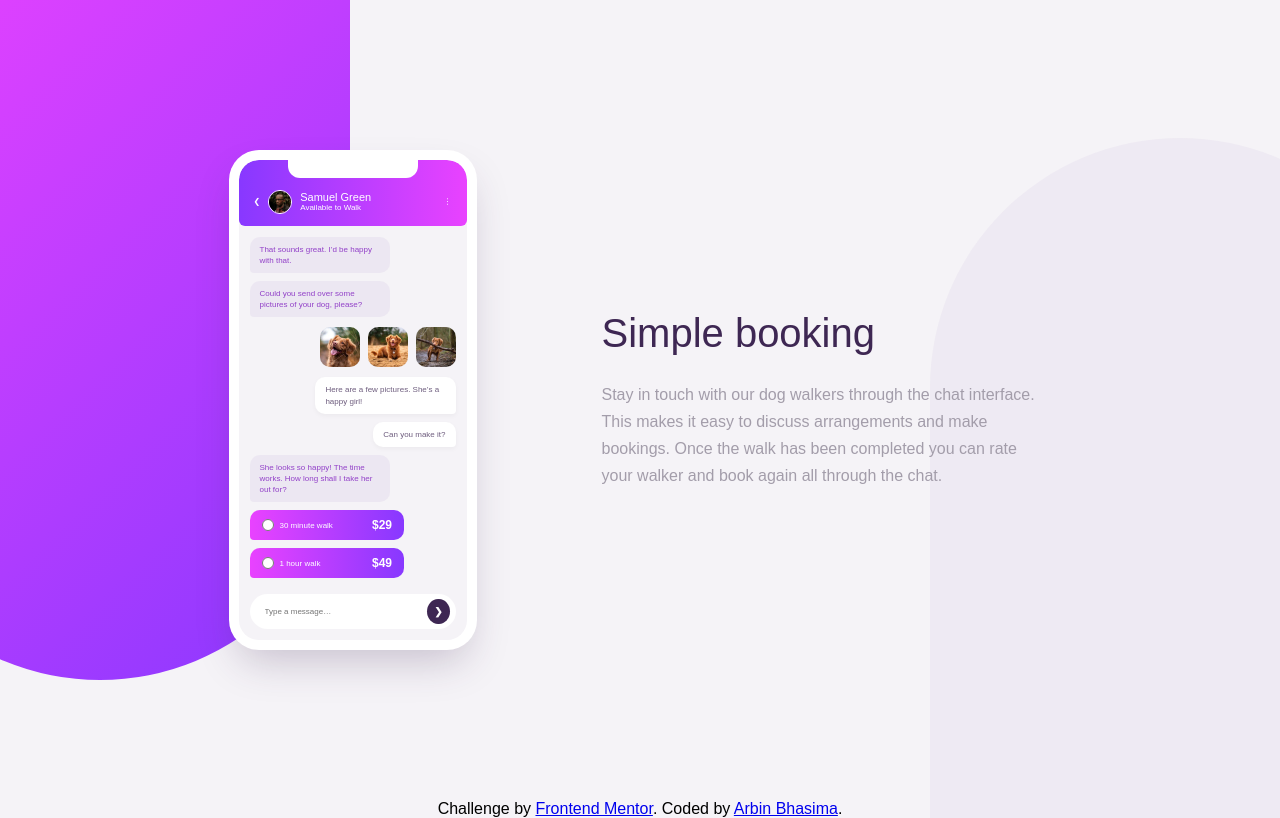
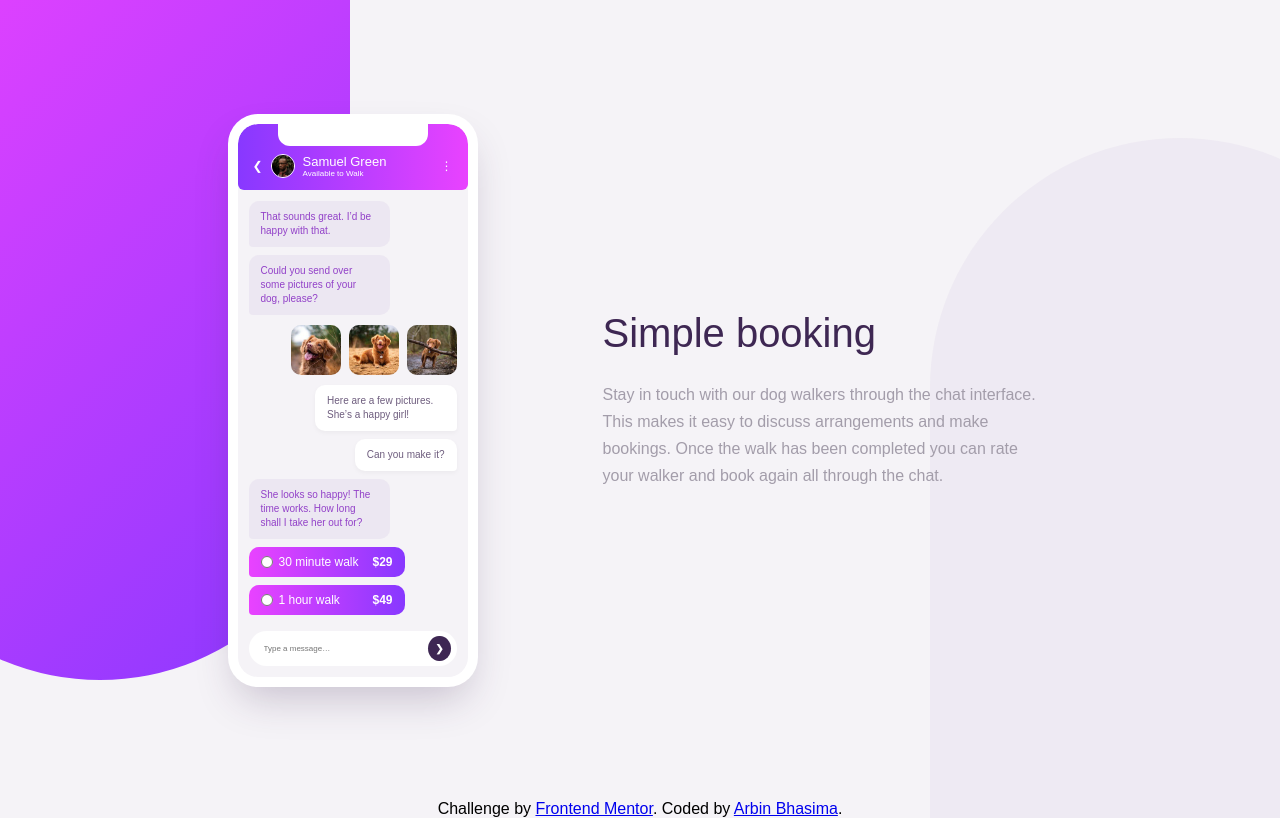
Before and after one commit to ArbinBhasimaOfficial/AiSoftwareDev, a plain HTML site: page Day1/assignment/chat-app-css/chat-app-css-illustration-master/index.html in a window 1280 px wide. Shown: the top 818 px of the page. Drawn offline with Linux system fonts and the light colour scheme.

Commit message:
Updated Size of the fonts pictures chat box.

```diff
--- a/Day1/assignment/chat-app-css/chat-app-css-illustration-master/style.css
+++ b/Day1/assignment/chat-app-css/chat-app-css-illustration-master/style.css
@@ -56,19 +56,22 @@ body {
 }
 
 .phone {
-  width: 248px;
+  width: 250px;
   background-color: hsl(0, 0%, 100%);
   border-radius: 30px;
   padding: 10px;
   box-shadow: 0 20px 40px -10px rgba(62, 39, 83, 0.25);
   flex-shrink: 0;
+
+  transform: scale(1.15)
+  transform-origin: center center;
 }
 
 .screen {
   background-color: hsl(270, 20%, 96%);
   border-radius: 20px;
   overflow: hidden;
-  font-size: 8px;
+  font-size: 12px;
 }
 
 .header {
@@ -89,8 +92,8 @@ body {
   top: 0;
   left: 50%;
   transform: translateX(-50%);
-  width: 130px;
-  height: 18px;
+  width: 150px;
+  height: 22px;
   background-color: hsl(0, 0%, 100%);
   border-radius: 0 0 12px 12px;
 }
@@ -108,7 +111,7 @@ body {
 }
 
 .user h4 {
-  font-size: 11px;
+  font-size: 13px;
   font-weight: 500;
 }
 
@@ -127,9 +130,9 @@ body {
 
 .msg {
   max-width: 68%;
-  padding: 7px 10px;
+  padding: 9px 12px;
   line-height: 1.4;
-  font-size: 8px;
+  font-size: 10px;
 }
 
 .msg.left {
@@ -155,8 +158,8 @@ body {
 }
 
 .gallery img {
-  width: 40px;
-  height: 40px;
+  width: 50px;
+  height: 50px;
   border-radius: 10px;
   object-fit: cover;
 }
```
